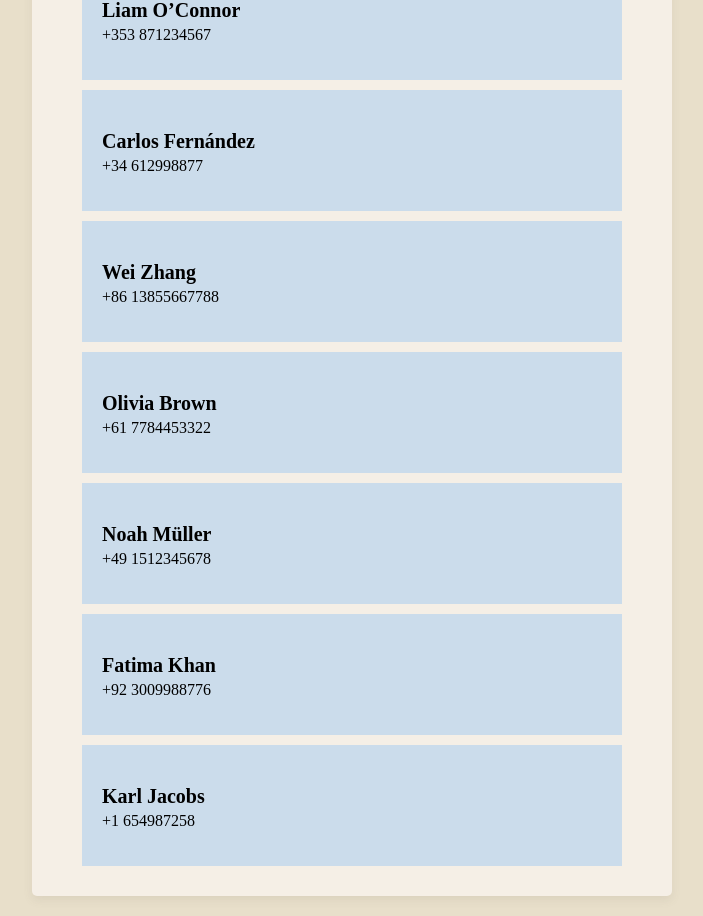
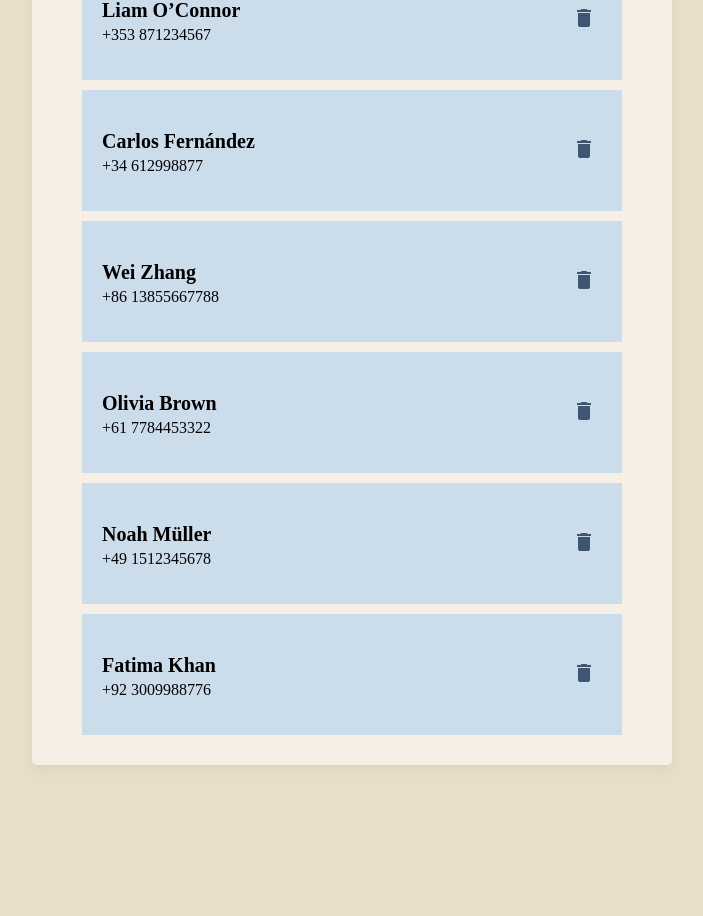
Before and after one commit to manuraj23/contact-directory-application, an Angular app in the folder contact-directory/: page / in a window 1280 px wide. Shown: the part 815-1731 px from the top of the page, without its empty margins (288-991 px from the left). After the commit the page ends 1600 px from the top, so only its background shows below. Built offline with nearby package versions, Linux system fonts and the light colour scheme.

Commit message:
Updated features

```diff
--- a/contact-directory/package.json
+++ b/contact-directory/package.json
@@ -30,6 +30,7 @@
     "@angular/platform-browser": "^21.1.0",
     "@angular/router": "^21.1.0",
     "intl-tel-input": "^19.5.7",
+    "libphonenumber-js": "^1.12.36",
     "ng2-search-filter": "^0.5.1",
     "rxjs": "~7.8.0",
     "tslib": "^2.3.0"
--- a/contact-directory/src/app/add-contact/add-contact.html
+++ b/contact-directory/src/app/add-contact/add-contact.html
@@ -11,7 +11,7 @@
                 <label for="PhoneNo">Phone Number: </label>
                 <select id="PhoneNo" type="number" name="countryCode" ngModel required>
                     <option></option>
-                    <option *ngFor="let code of countryCodeList">{{code.dial_code}}</option>
+                    <option *ngFor="let code of countryCodeList" [value]="code.dial_code">{{code.code}}  {{code.dial_code}}</option>
                 </select>
                 <input id="PhoneNo" name="phoneNo" ngModel required minlength="10">
             </div>
--- a/contact-directory/src/app/add-contact/add-contact.ts
+++ b/contact-directory/src/app/add-contact/add-contact.ts
@@ -4,6 +4,7 @@ import { FormsModule, NgForm } from '@angular/forms';
 import { Contacts } from '../services/contacts';
 import { Contact } from '../model/contact.model';
 import { CommonModule } from '@angular/common';
+import { isPossiblePhoneNumber, isValidPhoneNumber } from 'libphonenumber-js';
 
 @Component({
   selector: 'app-add-contact',
@@ -33,4 +34,10 @@ export class AddContact {
   reset(form: NgForm){
     form.resetForm();
   }
+
+  validNumber(countryCode: string, phoneNo: string):boolean{
+    const number = countryCode+phoneNo;
+    console.log(number);
+    return (isPossiblePhoneNumber(number) && isValidPhoneNumber(number));
+  }
 }
--- a/contact-directory/src/app/data/dummy-contacts.ts
+++ b/contact-directory/src/app/data/dummy-contacts.ts
@@ -4,67 +4,61 @@ export const DummyContacts: Contact[] = [
     {
       "id": "1",
       "name": "Aarav Sharma",
-      "phoneNo": 9876543210,
+      "phoneNo": "9876543210",
       "countryCode": "+91"
     },
     {
       "id": "2",
       "name": "Emily Johnson",
-      "phoneNo": 4158892345,
+      "phoneNo": "4158892345",
       "countryCode": "+1"
     },
     {
       "id": "3",
       "name": "Mohammed Ali",
-      "phoneNo": 501223344,
+      "phoneNo": "501223344",
       "countryCode": "+971"
     },
     {
       "id": "4",
       "name": "Sophie Martin",
-      "phoneNo": 612345678,
+      "phoneNo": "612345678",
       "countryCode": "+33"
     },
     {
       "id": "5",
       "name": "Liam O’Connor",
-      "phoneNo": 871234567,
+      "phoneNo": "871234567",
       "countryCode": "+353"
     },
     {
       "id": "6",
       "name": "Carlos Fernández",
-      "phoneNo": 612998877,
+      "phoneNo": "612998877",
       "countryCode": "+34"
     },
     {
       "id": "7",
       "name": "Wei Zhang",
-      "phoneNo": 13855667788,
+      "phoneNo": "13855667788",
       "countryCode": "+86"
     },
     {
       "id": "8",
       "name": "Olivia Brown",
-      "phoneNo": 7784453322,
+      "phoneNo": "7784453322",
       "countryCode": "+61"
     },
     {
       "id": "9",
       "name": "Noah Müller",
-      "phoneNo": 1512345678,
+      "phoneNo": "1512345678",
       "countryCode": "+49"
     },
     {
       "id": "10",
       "name": "Fatima Khan",
-      "phoneNo": 3009988776,
+      "phoneNo": "3009988776",
       "countryCode": "+92"
-    },
-    {
-      "id": "11",
-      "name": "Karl Jacobs",
-      "phoneNo": 654987258,
-      "countryCode": "+1"
     }
 ]
--- a/contact-directory/src/app/model/contact.model.ts
+++ b/contact-directory/src/app/model/contact.model.ts
@@ -2,5 +2,5 @@ export interface Contact{
     id: string;
     name: string;
     countryCode: string;
-    phoneNo : number;
+    phoneNo : string;
 }
--- a/contact-directory/src/app/search-contact/search-contact.css
+++ b/contact-directory/src/app/search-contact/search-contact.css
@@ -32,10 +32,15 @@
 
 .listcontacts{
     background-color: #CBDCEB;
-    padding: 5px;
     width: 500px;
     margin: 5px;
     padding: 20px;
+    display: flex;
+    align-items: center;
+    height: auto;
+}
+
+.name-number{
     display: flex;
     flex-direction: column;
 }
@@ -49,3 +54,15 @@
 .numberstyle{
     margin-top: 2px;
 }
+
+.buttonstyle{
+    background: transparent;
+    justify-content: center;
+    color: #3f5672;
+    margin-left: auto;
+    cursor: pointer;
+    align-items:center;
+    width: auto;
+    height: 40px;
+    border: 0px;
+}
--- a/contact-directory/src/app/search-contact/search-contact.html
+++ b/contact-directory/src/app/search-contact/search-contact.html
@@ -1,3 +1,5 @@
+<link rel="stylesheet" href="https://fonts.googleapis.com/icon?family=Material+Icons">
+
 <div class="container">
 <div class="searchcontainer">
     <div class="search">
@@ -10,8 +12,11 @@
     </div>
     <div class="viewcontacts">
         <div *ngFor = 'let contact of contactList' class="listcontacts">
-            <p class="namestyle">{{contact.name}}</p>
-            <p class="numberstyle">{{contact.countryCode}} {{contact.phoneNo}}</p>
+            <div class="name-number">
+                <p class="namestyle">{{contact.name}}</p>
+                <p class="numberstyle">{{contact.countryCode}} {{contact.phoneNo}}</p>
+            </div>
+            <button class="buttonstyle" (click)="delete(contact.id)"><i class="material-icons">delete</i></button>
         </div>
     </div>
 </div>
--- a/contact-directory/src/app/search-contact/search-contact.ts
+++ b/contact-directory/src/app/search-contact/search-contact.ts
@@ -32,4 +32,8 @@ export class SearchContact {
     }
   }
 
+  delete(id: string) {
+    this.contacts.deleteContact(id);
+    this.showAll();
   }
+}
--- a/contact-directory/src/app/services/contacts.ts
+++ b/contact-directory/src/app/services/contacts.ts
@@ -19,11 +19,16 @@ export class Contacts {
     localStorage.setItem(STORAGE_KEY, JSON.stringify(contacts));
   }
 
-   searchContacts(term: string): Contact[] {
+  searchContacts(term: string): Contact[] {
     const lower = term.toLowerCase();
 
-    return this.getContacts().filter(c =>
-      c.name.toLowerCase().includes(lower)
+    return this.getContacts().filter(cont =>
+      cont.name.toLowerCase().includes(lower)
     );
   }
+
+  deleteContact(id: string) {
+    const contacts = this.getContacts().filter(cont => cont.id !== id);
+    localStorage.setItem(STORAGE_KEY, JSON.stringify(contacts));
+  }
 }
```
Also changed, not shown: 1 other file (tests, documents, lock files or other folders).
